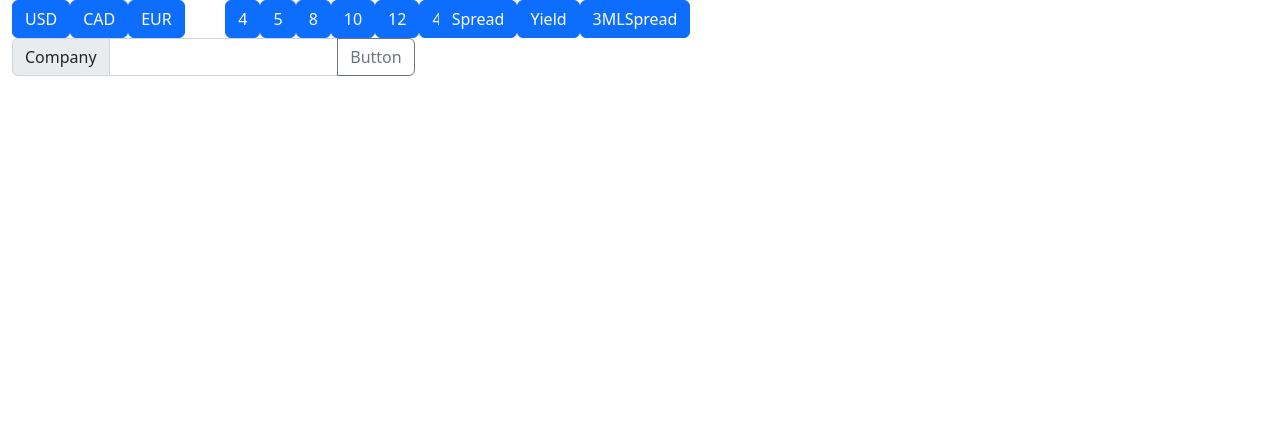
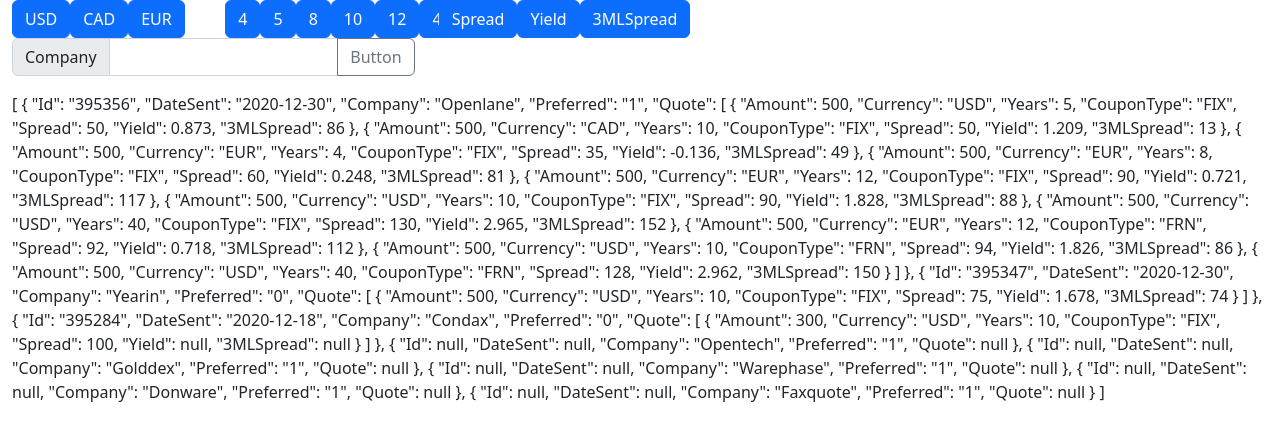
Before and after one commit to FitoGT/inter-price, a Vue app: page / in a window 1280 px wide. Shown: the top 440 px of the page. Built offline with nearby package versions, Linux system fonts and the light colour scheme.

Commit message:
begining filtering

```diff
--- a/src/components/Container.vue
+++ b/src/components/Container.vue
@@ -11,6 +11,7 @@
     <div class="row">
       <company-filter @setFilterData="setFilterData($event)" />
     </div>
+    {{ filterItems }}
   </div>
 </template>
 
@@ -73,6 +74,16 @@ export default {
       years = [...new Set(years)]
       years = years.sort(function (a, b) { return a - b; });
       return years
+    },
+    filterItems() {
+      let results = this.items
+      if (this.filters.company) {
+        results = results.filter(i => i.Company.toLowerCase() == this.filters.company.toLowerCase())
+      }
+
+
+      return results
+
     }
   }
 }
```
